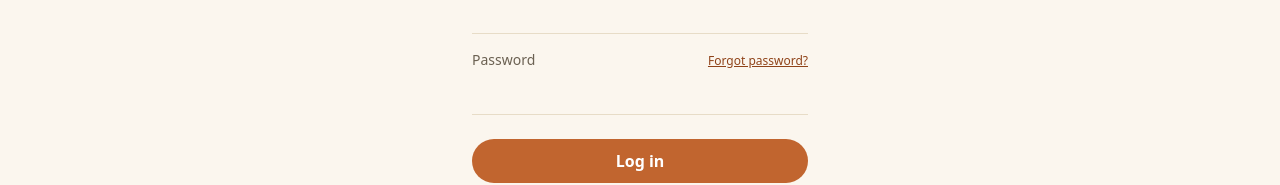
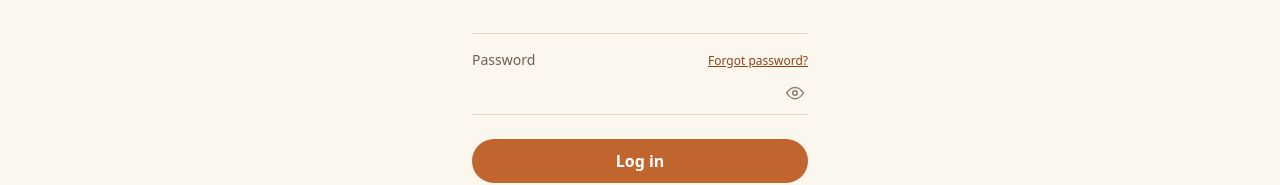
Before and after one commit to patnamthirumaleswari/tirupati-realty, a Next.js app: page /login in a window 1280 px wide. Shown: the part 228-413 px from the top of the page. Built offline with nearby package versions, Linux system fonts and the light colour scheme; no server answers.

Commit message:
Add show/hide password toggle to login form

```diff
--- a/src/app/components/auth/LoginForm.js
+++ b/src/app/components/auth/LoginForm.js
@@ -33,6 +33,7 @@ export default function LoginForm({
 
   const [email, setEmail] = useState('');
   const [password, setPassword] = useState('');
+  const [showPassword, setShowPassword] = useState(false);
   const [error, setError] = useState('');
   const [submitting, setSubmitting] = useState(false);
 
@@ -97,15 +98,35 @@ export default function LoginForm({
               </Link>
             )}
           </div>
+          <div className="relative">
             <input
               id={passwordId}
-            type="password"
+              type={showPassword ? 'text' : 'password'}
               required
               autoComplete="current-password"
               value={password}
               onChange={(e) => setPassword(e.target.value)}
-            className="mt-1 w-full border-b border-[var(--color-sand)] bg-transparent py-2 outline-none focus:border-[var(--color-teal)]"
+              className="mt-1 w-full border-b border-[var(--color-sand)] bg-transparent py-2 pr-9 outline-none focus:border-[var(--color-teal)]"
             />
+            <button
+              type="button"
+              onClick={() => setShowPassword((s) => !s)}
+              aria-label={showPassword ? 'Hide password' : 'Show password'}
+              className="absolute right-0 top-1/2 -translate-y-1/2 p-1 text-[var(--color-ink-softer)] hover:text-[var(--color-ink)]"
+            >
+              {showPassword ? (
+                <svg width="18" height="18" viewBox="0 0 24 24" fill="none" stroke="currentColor" strokeWidth="2">
+                  <path d="M17.94 17.94A10.94 10.94 0 0 1 12 19c-5 0-9.27-3.11-11-7.5a13.6 13.6 0 0 1 4.22-5.44M9.9 4.24A10.9 10.9 0 0 1 12 4c5 0 9.27 3.11 11 7.5a13.5 13.5 0 0 1-1.67 2.68M14.12 14.12a3 3 0 1 1-4.24-4.24" />
+                  <path d="M1 1l22 22" />
+                </svg>
+              ) : (
+                <svg width="18" height="18" viewBox="0 0 24 24" fill="none" stroke="currentColor" strokeWidth="2">
+                  <path d="M1 12s4-7.5 11-7.5 11 7.5 11 7.5-4 7.5-11 7.5S1 12 1 12z" />
+                  <circle cx="12" cy="12" r="3" />
+                </svg>
+              )}
+            </button>
+          </div>
         </div>
 
         {error && <p className="text-sm text-[var(--color-brick)]">{error}</p>}
```
Lines whose indentation alone changed are shown as unchanged.
